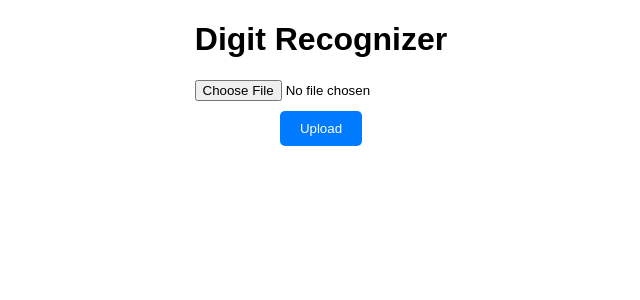
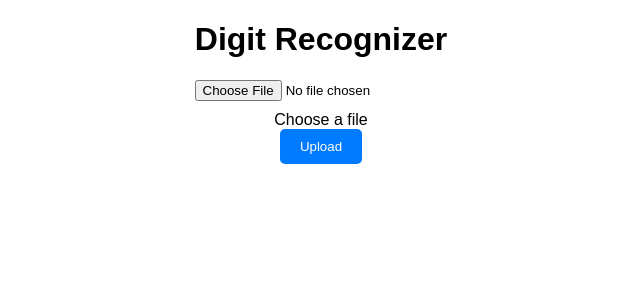
Before and after one commit to KushanMalith/Digit-Recognizer, a Flask app: page / in a window 1280 px wide. Shown: the top 300 px of the page, without its empty margins (319-959 px from the left). Run offline with Flask 3, Linux system fonts and the light colour scheme; parts of the project's set-up code (start-up, migrations or seed data) failed here and were passed over.

Commit message:
Update index.html

```diff
--- a/app/templates/index.html
+++ b/app/templates/index.html
@@ -9,10 +9,12 @@
 </head>
 <body>
     <h1>Digit Recognizer</h1>
-    <form action="{{ url_for('upload_file') }}" method="post" enctype="multipart/form-data" id="upload-form">
-        <input type="file" name="file" id="file" accept="image/*">
-        <button type="submit">Upload</button>
-    </form>
+        <form action="{{ url_for('upload_file') }}" method="post" enctype="multipart/form-data" id="upload-form">
+            <input type="file" name="file" id="file" accept="image/*">
+            <label for="file">Choose a file</label>
+            <button type="submit">Upload</button>
+        </form>
+
     {% if error %}
     <p>{{ error }}</p>
     {% endif %}
```
